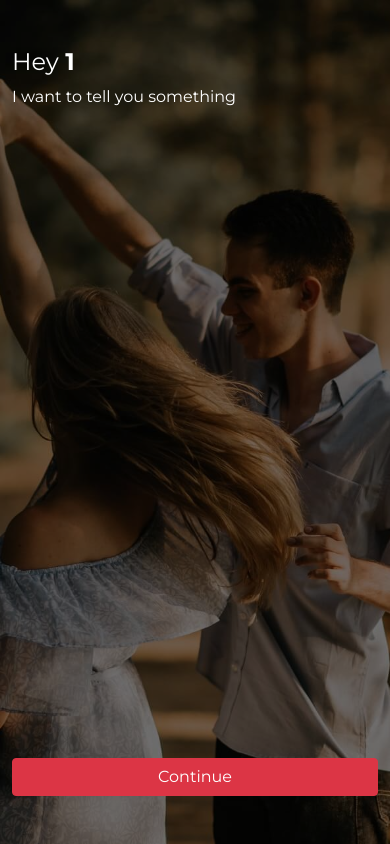
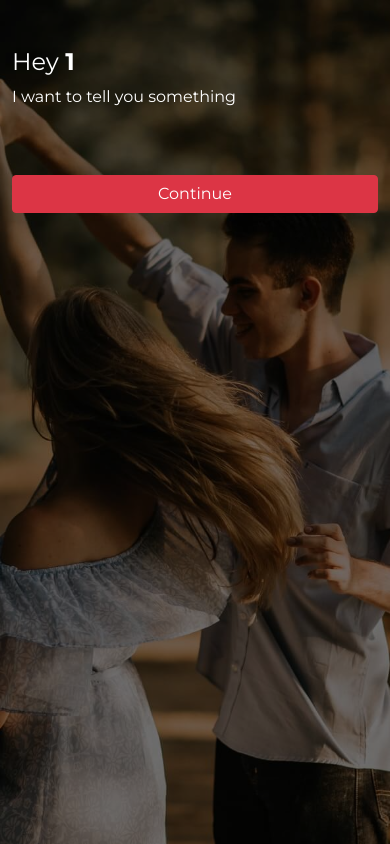
Before and after one commit to tonmoydeb404/propose, a React (Vite) app: page /1 in a window 390 px wide. Built offline with nearby package versions, Linux system fonts and the light colour scheme.

Commit message:
scroll fixed

```diff
--- a/package.json
+++ b/package.json
@@ -18,7 +18,8 @@
     "react": "^17.0.2",
     "react-bootstrap": "^2.1.2",
     "react-dom": "^17.0.2",
-    "react-router-dom": "^6.2.1"
+    "react-router-dom": "^6.2.1",
+    "react-scroll": "^1.8.4"
   },
   "devDependencies": {
     "@babel/eslint-parser": "^7.16.5",
--- a/src/components/GenQoutes.jsx
+++ b/src/components/GenQoutes.jsx
@@ -1,23 +1,23 @@
 import React, { useEffect, useRef } from 'react';
 import { Card } from 'react-bootstrap';
+import { animateScroll } from 'react-scroll';
 
 const GenQoutes = ({ className = '', texts = [] }) => {
-    const qouteRef = useRef(null);
+    const scrollRef = useRef(null);
 
     useEffect(() => {
-        if (qouteRef && texts.length) {
-            const postion = qouteRef.current.getBoundingClientRect();
-            if (window.outerHeight < postion.bottom + 200) {
-                window.scrollTo(0, postion.bottom + 500);
-                console.log('first');
+        if (scrollRef && texts.length) {
+            const postion = scrollRef.current.getBoundingClientRect();
+            if (window.outerHeight < postion.bottom + 50) {
+                animateScroll.scrollToBottom();
             }
-            console.log('body', window.outerHeight);
-            console.log('scroll', postion);
+            // console.log('body', window.innerHeight);
+            // console.log('scroll', postion);
         }
-    }, [qouteRef, texts]);
+    }, [scrollRef, texts]);
 
     return (
-        <div className={`qoutes ${className}`} ref={qouteRef}>
+        <div className={`qoutes ${className}`}>
             {texts.length
                 ? texts.map((item) => (
                       <Card
@@ -31,6 +31,8 @@ const GenQoutes = ({ className = '', texts = [] }) => {
                       </Card>
                   ))
                 : ''}
+
+            <div className="dummyscroll" style={{ float: 'left', clear: 'both' }} ref={scrollRef} />
         </div>
     );
 };
--- a/src/static/styles/app.css
+++ b/src/static/styles/app.css
@@ -177,7 +177,10 @@ body {
     min-height: 100vh;
   }
   .proposal .main-content {
-    min-height: 200px;
+    min-height: 10px;
+    -webkit-box-flex: 0;
+        -ms-flex: none;
+            flex: none;
   }
   .proposal .main-content .card {
     width: 100%;
--- a/src/static/styles/app.scss
+++ b/src/static/styles/app.scss
@@ -170,7 +170,8 @@ body {
     }
 
     .main-content {
-      min-height: 200px;
+      min-height: 10px;
+      flex: none;
 
       .card {
         width: 100%;
```
Also changed, not shown: 2 other files (tests, documents, lock files or other folders). Lines whose indentation alone changed are shown as unchanged.
